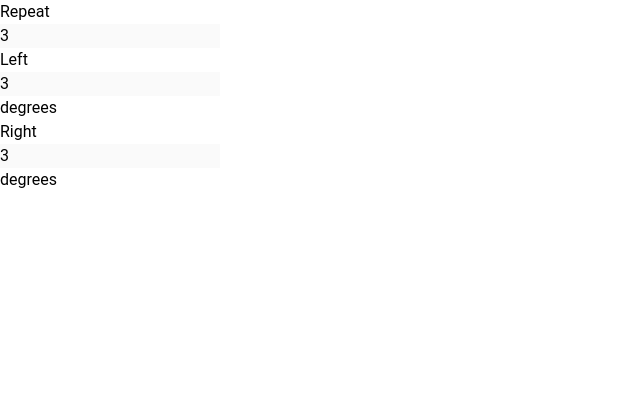
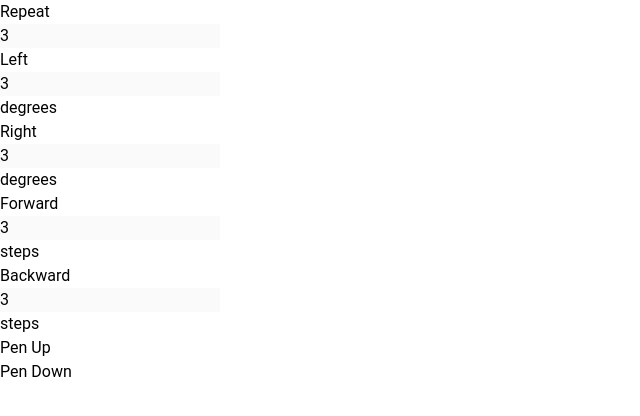
Before and after one commit to Vinicius-Serafini/codeblock, a React (Vite) app: page / in a window 1280 px wide. Shown: the top 416 px of the page, without its empty margins (0-640 px from the left). Built offline with nearby package versions, Linux system fonts and the light colour scheme.

Commit message:
Handle input

```diff
--- a/src/components/CodeBlock.tsx
+++ b/src/components/CodeBlock.tsx
@@ -4,7 +4,7 @@ import { CodeBlockNode } from "../types";
 export type CodeBlockProps = {
   node: CodeBlockNode
   onDragEnd?: (e: React.DragEvent<HTMLDivElement>, node: CodeBlockNode) => void
-  onChange?: (e: React.ChangeEvent<HTMLInputElement>, node: CodeBlockNode) => void
+  onInput?: (e: React.ChangeEvent<HTMLInputElement>, node: CodeBlockNode) => void
   hasDrop?: boolean
   onDragStart?: (e: React.DragEvent<HTMLDivElement>, node: CodeBlockNode) => void
   onDragOver?: (e: React.DragEvent<HTMLDivElement>, node: CodeBlockNode) => void
@@ -34,6 +34,10 @@ export const CodeBlock = ({
     });
   }
 
+  const onInput = (e: React.ChangeEvent<HTMLInputElement>) => {
+    props.onInput?.(e, { ...props.node, value: e.target.value })
+  }
+
   return (
     <div
       id={props.node.id}
@@ -54,10 +58,8 @@ export const CodeBlock = ({
             <input
               className='rounded p-1 flex-1 max-w-40 bg-white disabled:cursor-not-allowed'
               type="number"
-              name=""
-              id=""
-              value="3"
-              onChange={() => { }}
+              value={props.node.value ? props.node.value as string : ''}
+              onInput={onInput}
               disabled={props.inputDisbled}
             />
             {props.node.unit && (
--- a/src/components/CodeBlockDOMRenderer.tsx
+++ b/src/components/CodeBlockDOMRenderer.tsx
@@ -1,6 +1,5 @@
-import React, { useId, useReducer, useState } from "react";
+import React, { useId, useState } from "react";
 import { CodeBlockNode } from "../types";
-import { CodeBlockReducer } from "../reducers/codeBlockReducer";
 import { generateRandomString, isMouseOverElement } from "../utils";
 import { CodeBlockList } from "./CodeBlockList";
 import { useCodeBlockState } from "../hooks/useCodeBlockState";
@@ -57,6 +56,7 @@ export const CodeBlockDOMRenderer = (props: JSX.IntrinsicElements['div']) => {
       targetId: node.id,
       payload: {
         ...payload,
+        id: payload.id || generateRandomString(),
       }
     });
   }
@@ -133,6 +133,16 @@ export const CodeBlockDOMRenderer = (props: JSX.IntrinsicElements['div']) => {
     });
   }
 
+  const onInput = (e: React.ChangeEvent<HTMLInputElement>, node: CodeBlockNode) => {
+    codeBlocksDispatch({
+      type: 'UPDATE',
+      payload: {
+        ...node,
+        value: !Number.isNaN(e.target.valueAsNumber) ? e.target.valueAsNumber : null
+      },
+      targetId: node.id
+    });
+  }
 
   return (
     <div
@@ -151,6 +161,7 @@ export const CodeBlockDOMRenderer = (props: JSX.IntrinsicElements['div']) => {
         onDragLeave={onDragLeave}
         currentDropTargetId={currentDropTargetId}
         currentDragTargetId={currentDragTargetId}
+        onInput={onInput}
       />
     </div>
   )
--- a/src/components/CodeBlockList.tsx
+++ b/src/components/CodeBlockList.tsx
@@ -20,6 +20,7 @@ export const CodeBlockList = (props: CodeBlockListProps) => {
         onDragLeave={props.onDragLeave}
         onDrop={props.onDrop}
         onDragEnd={props.onDragEnd}
+        onInput={props.onInput}
         isBeingDraggedOver={props.currentDropTargetId === node.id && node.id !== props.currentDragTargetId}>
         {node.children ? <CodeBlockList {...props} nodes={node.children} /> : null}
       </CodeBlock>
--- a/src/components/CodeBlockMenu.tsx
+++ b/src/components/CodeBlockMenu.tsx
@@ -1,31 +1,15 @@
 import { CodeBlockNode } from "../types";
 import { CodeBlock } from "./CodeBlock";
+import * as BLOCKS from "@/constants/blocks";
 
 const AVAILABLE_MENU_OPTIONS: CodeBlockNode[] = [
-  {
-    action: 'repeat',
-    title: 'Repeat',
-    type: 'ACTION',
-    value: 3,
-    hasInput: true,
-    children: [],
-  },
-  {
-    title: 'Left',
-    action: 'left',
-    unit: 'degrees',
-    type: 'INPUT',
-    value: 3,
-    hasInput: true,
-  },
-  {
-    title: 'Right',
-    action: 'right',
-    unit: 'degrees',
-    type: 'INPUT',
-    value: 3,
-    hasInput: true
-  }
+  BLOCKS.REPEAT_BLOCK,
+  BLOCKS.LEFT_BLOCK,
+  BLOCKS.RIGHT_BLOCK,
+  BLOCKS.FORWARD_BLOCK,
+  BLOCKS.BACKWARD_BLOCK,
+  BLOCKS.PEN_UP_BLOCK,
+  BLOCKS.PEN_DOWN_BLOCK,
 ];
 
 type CodeBlockMenuProps = JSX.IntrinsicElements['aside'];
--- /dev/null
+++ b/src/constants/blocks.ts
@@ -0,0 +1,60 @@
+import { CodeBlockNode } from "../types";
+
+export const REPEAT_BLOCK: CodeBlockNode = {
+  action: 'repeat',
+  title: 'Repeat',
+  type: 'ACTION',
+  hasInput: true,
+  value: 3,
+  children: [],
+};
+
+export const LEFT_BLOCK: CodeBlockNode = {
+  title: 'Left',
+  action: 'left',
+  unit: 'degrees',
+  type: 'INPUT',
+  value: 3,
+  hasInput: true,
+}
+
+export const RIGHT_BLOCK: CodeBlockNode = {
+  title: 'Right',
+  action: 'right',
+  unit: 'degrees',
+  type: 'INPUT',
+  value: 3,
+  hasInput: true
+}
+
+export const FORWARD_BLOCK: CodeBlockNode = {
+  title: 'Forward',
+  action: 'forward',
+  unit: 'steps',
+  type: 'INPUT',
+  value: 3,
+  hasInput: true
+}
+
+export const BACKWARD_BLOCK: CodeBlockNode = {
+  title: 'Backward',
+  action: 'backward',
+  unit: 'steps',
+  type: 'INPUT',
+  value: 3,
+  hasInput: true
+}
+
+export const PEN_UP_BLOCK: CodeBlockNode = {
+  title: 'Pen Up',
+  action: 'penup',
+  hasInput: false,
+  type: 'ACTION',
+}
+
+export const PEN_DOWN_BLOCK: CodeBlockNode = {
+  title: 'Pen Down',
+  action: 'pendown',
+  hasInput: false,
+  type: 'ACTION',
+}
--- a/src/types/index.ts
+++ b/src/types/index.ts
@@ -1,10 +1,12 @@
 export type CodeBlockNode = {
   id?: string
   title: string
-  value: unknown
+  value?: any
   unit?: string
-  action: string
+  action: CodeBlockActions
   type: 'ACTION' | 'INPUT'
   hasInput?: boolean
   children?: CodeBlockNode[]
 }
+
+type CodeBlockActions = 'repeat' | 'left' | 'right' | 'forward' | 'backward' | 'penup' | 'pendown' | 'rotate'
```
